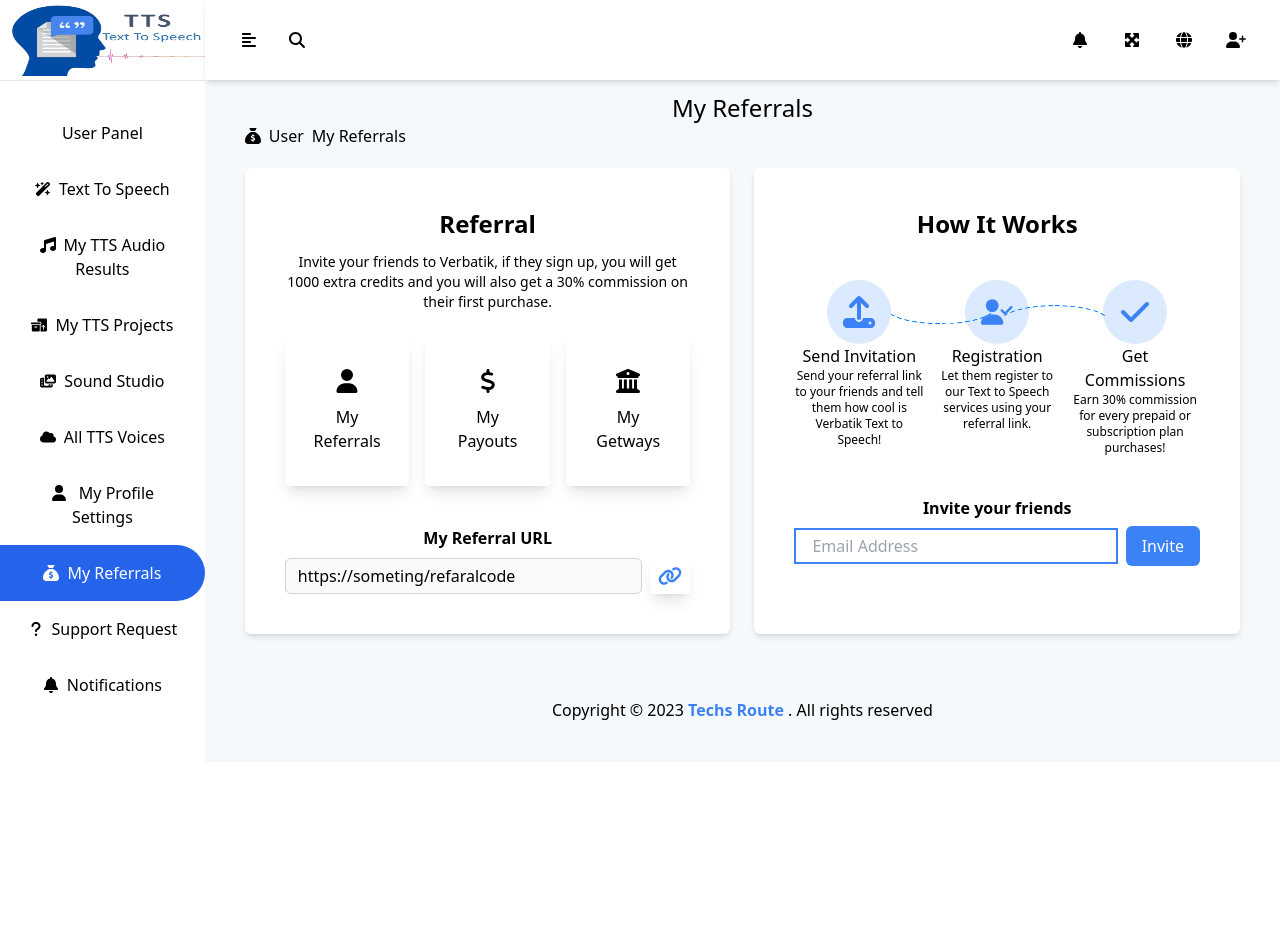
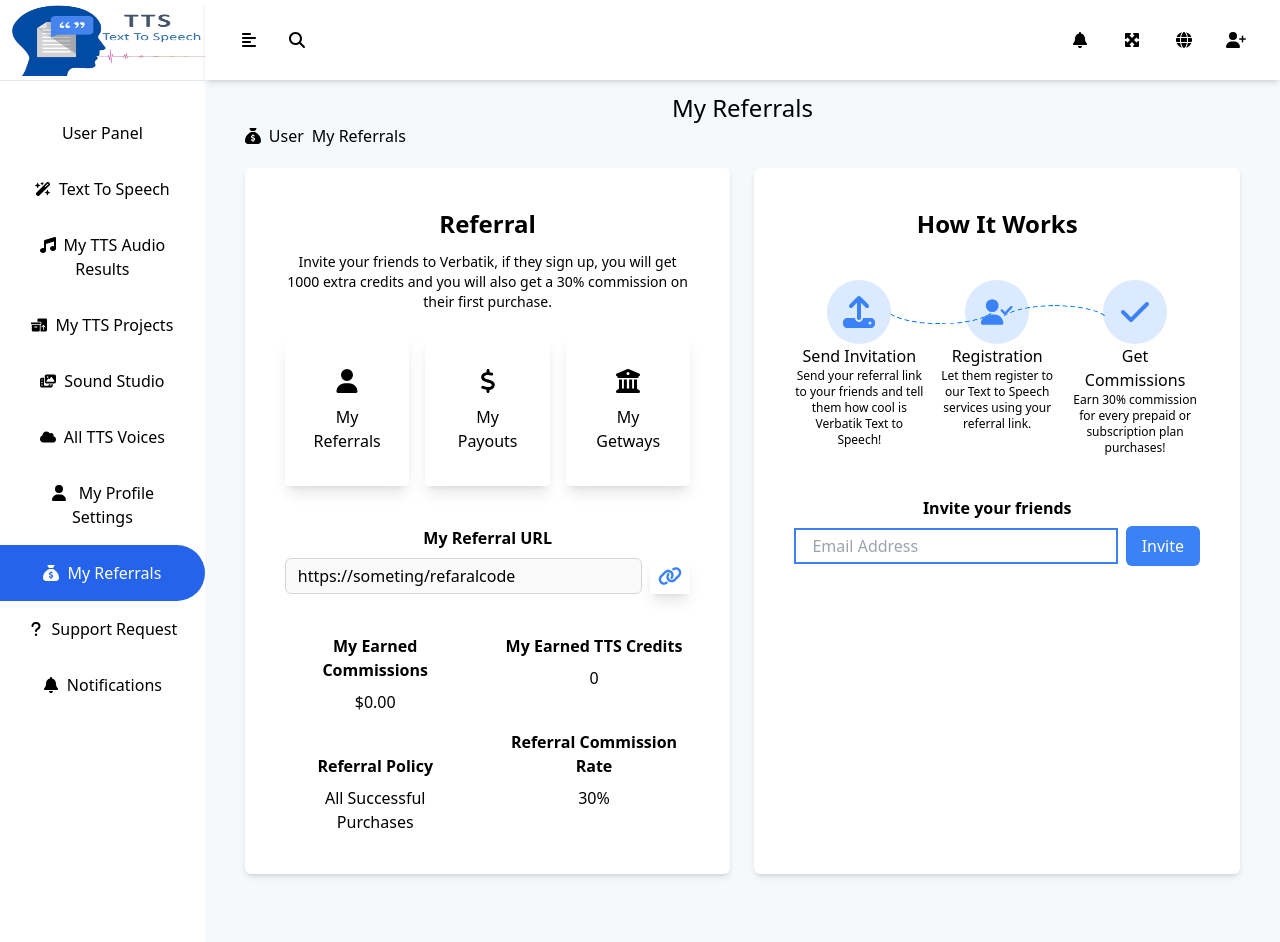
Before and after one commit to SaymanRabbi/text-to-speech, a React (Create React App) app: page /myreferrals in a window 1280 px wide. Shown: the top 942 px of the page. Before the commit the page ends 800 px from the top, so only its background shows below. Built offline with nearby package versions, Linux system fonts and the light colour scheme.

Commit message:
font bold in my referrals

```diff
--- a/src/Pages/MyReferrals/LeftContent.jsx
+++ b/src/Pages/MyReferrals/LeftContent.jsx
@@ -53,6 +53,30 @@ const LeftContent = () => {
                     </div>
                 </div>
             </div>
+            <div className='flex gap-8 justify-between mt-10'>
+              <div>
+                <div>
+                    <h2 className=' font-bold'>My Earned Commissions</h2>
+                     <p className='mt-2'>$0.00</p>
+                </div>
+                <div className='mt-10'>
+                    <h2 className=' font-bold'>Referral Policy</h2>
+                    <p className='mt-2'>All Successful Purchases</p>
+                </div>
+              </div>
+              <div>
+                <div>
+                    <h2 className=' font-bold'>
+                    My Earned TTS Credits
+                    </h2>
+                    <p className='mt-2'>0</p>
+                </div>
+                <div className=' mt-10'>
+                    <h2 className=' font-bold'>Referral Commission Rate</h2>
+                    <p className='mt-2'>30%</p>
+                </div>
+              </div>
+            </div>
         </div>
     );
 };
```
